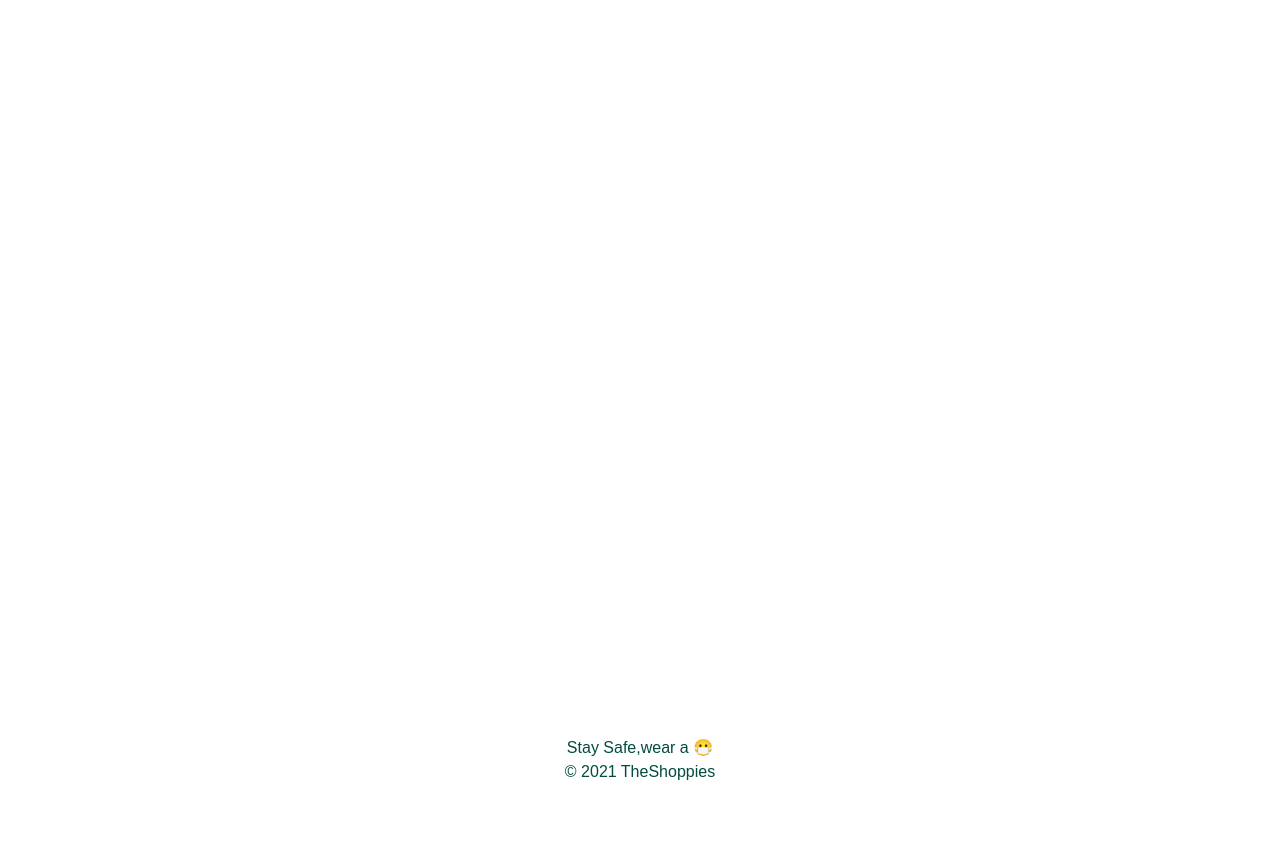
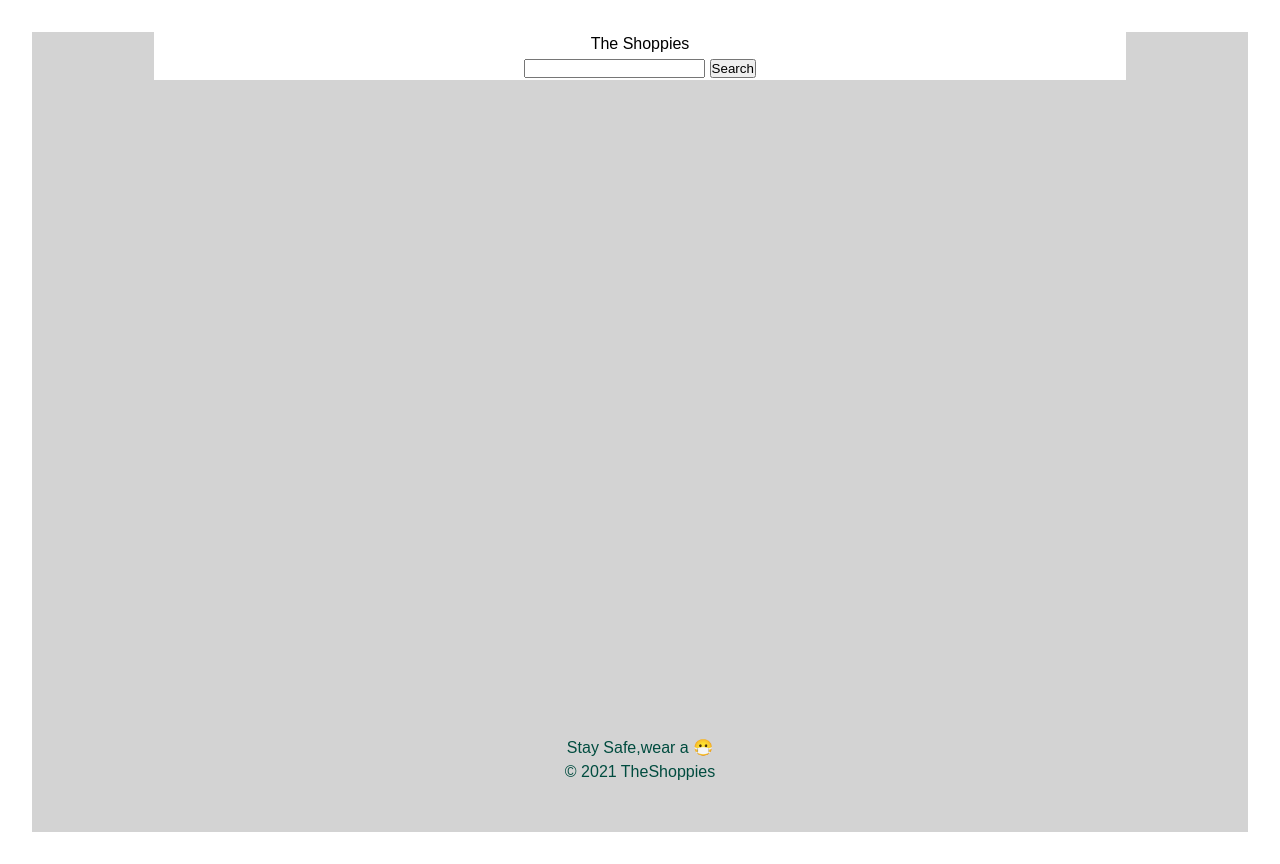
Before and after one commit to kuicpet/TheShoppies, a plain HTML site: page index.html in a window 1280 px wide. Drawn offline with Linux system fonts and the light colour scheme.

Commit message:
ft--redme updated

```diff
--- a/css/styles.css
+++ b/css/styles.css
@@ -21,10 +21,15 @@ main {
     display: flex;
     flex-direction: column;
     align-items: center;
-    justify-content: center;
     text-transform: capitalize;
+    margin: 2rem;
+    background-color: lightgrey;
+    width: 100%;
     min-height: 100vh;
-    margin: 2rem;
+}
+.search_container {
+    background-color: white;
+    width: 80%;
 }
 footer {
     display: flex;
--- a/index.html
+++ b/index.html
@@ -9,8 +9,18 @@
         <link rel="stylesheet" href="./css/styles.css">
     </head>
     <body>
-        <header></header>
-        <main></main>
+        <main>
+            <section class="search_container">
+                <p>The Shoppies</p>
+                <form>
+                    <div>
+                        <label for="search"></label>
+                        <input type="text" class="search">
+                        <button>Search</button>
+                    </div>
+                </form>
+            </section>
+        </main>
         <footer>
             <div>
               <p> Stay Safe,wear a <span class="icon">&#128567;</span></p>
```
